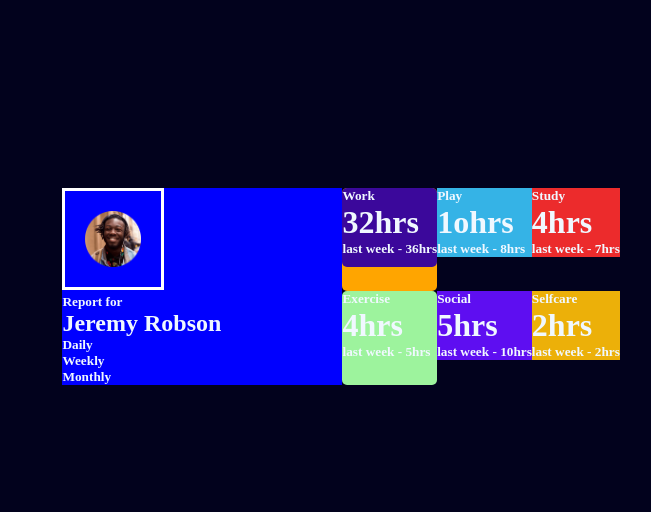
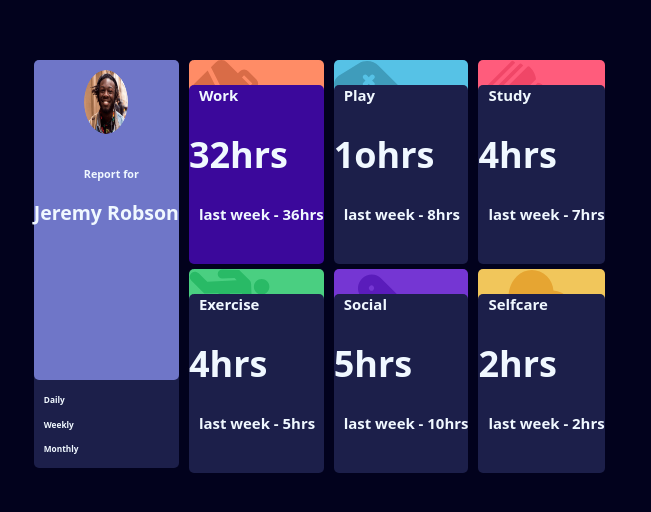
Before and after one commit to Simoh8/assesment, a plain HTML site: page index.html in a window 1280 px wide. Shown: the part 136-648 px from the top of the page, without its empty margins (316-967 px from the left). Drawn offline with Linux system fonts and the light colour scheme.

Commit message:
another version

```diff
--- a/index.html
+++ b/index.html
@@ -11,23 +11,32 @@
   <!-- Feel free to remove these styles or customise in your own stylesheet 👍 -->
  <link rel="stylesheet" href="style.css">
 </head>
+
+
 <body style="background-color: rgb(2, 2, 29);" >
   <div class="container">
+
+
+    <!-- content -->
     <div class="content">
 
-      <div class="div1" style="background-color: blue;">
-        <div class="prof" >
+<!-- div one  -->
+      <div class="div1" style="background-color: hsl(235, 46%, 20%);">
+    <div class="prof"  style="background-color: hsl(235, 45%, 61%);">
 
-  <img src="images\image-jeremy.png" height="20%" width="20%" alt="">
-<h5 style="color: aliceblue;"> Report for</h5>
+       <img src="images\image-jeremy.png" height="20%" width="20%" alt="">
 
-<h2>Jeremy Robson</h1>
+       <h5 style="color: aliceblue;"> Report for</h5>
+
+       <h2>Jeremy Robson</h1>
     </div>
  <h5> Daily</h5>
  <h5> Weekly</h5>
  <h5> Monthly</h5>
 
       </div>
+
+      <!-- div two -->
       <div  class="div2">
 
         <div class="body1" style="background-color: rgb(59, 8, 155);" >
@@ -39,8 +48,10 @@
       </div>
     </div>
 
+
+    <!-- div three -->
     <div  class="div3">
-      <div class="body2" style="background-color: rgb(53, 179, 230);">
+      <div class="body2" style="background-color: hsl(235, 46%, 20%);">
       <h5> Play</h5>
       <h1>1ohrs</h1><!-- weekly -->
       <h5>last week - 8hrs</h5>
@@ -48,15 +59,15 @@
     </div>
   </div>
   <div  class="div4">
-    <div class="body3"  style="background-color: rgba(241, 44, 44, 0.979);">
+    <div class="body3"  style="background-color:hsl(235, 46%, 20%);">
     <h5> Study</h5>
     <h1>4hrs</h1><!-- weekly -->
     <h5>last week - 7hrs</h5>
 
   </div>
 </div>
-<div  class="div5" style="background-color: rgb(157, 243, 157);">
-  <div class="body4">
+<div  class="div5" >
+  <div class="body4" style="background-color: hsl(235, 46%, 20%);">
   <h5> Exercise</h5>
   <h1>4hrs</h1><!-- weekly -->
   <h5>last week - 5hrs</h5>
@@ -64,7 +75,7 @@
 </div>
 </div>
 <div  class="div6">
-  <div class="body5" style="background-color: rgb(94, 14, 241);">
+  <div class="body5" style="background-color: hsl(235, 46%, 20%);">
   <h5> Social</h5>
   <h1>5hrs</h1><!-- weekly -->
   <h5>last week - 10hrs</h5>
@@ -72,7 +83,8 @@
 </div>
 </div>
 <div  class="div7">
-  <div class="body6" style="background-color: rgb(236, 176, 9);">
+
+  <div class="body6" style="background-color: hsl(235, 46%, 20%);">
   <h5> Selfcare</h5>
   <h1>2hrs</h1><!-- weekly -->
   <h5>last week - 2hrs</h5>
--- a/style.css
+++ b/style.css
@@ -1,73 +1,91 @@
-.attribution { font-size: 11px; text-align: center; }
-.attribution a { color: hsl(228, 45%, 44%); }
 
-*{
-    margin: 0px;
-    padding: 0px;
-}
+
 .container{
     width: 98vw;
     height: 98vh;
     display: grid;
     justify-items: center;
     align-items: center;
-}
-
-body{
-    margin: 10px;
-    padding: 20px;
 
 }
 
+
+
 .div1{
     grid-area :one;
+    font-size: 10px;
+    border-radius: 5px;
+    background-color: hsl(246, 80%, 60%);
+
+
+
 
 
 }
 .div2{
     border-radius: 5px;
+    background-repeat: no-repeat;
+    grid-area :two;
+    background-color: hsl(15, 100%, 70%);
+    background-image: url(./images/icon-work.svg);
+    border-radius: 5px;
 
-    grid-area :two;
-    background-color: rgb(255, 165, 0);
+
+}.div3{
+    background-color: hsl(195, 74%, 62%);
+    grid-area :three;
+    background-repeat: no-repeat;
+    background-image: url(./images/icon-play.svg);
     border-radius: 5px;
-    background-image: url("images\icon-play.svg");
-    border-radius: 5px;
-}
-.div3{
 
-    grid-area :three;
-    background-image: url("images\icon-play.svg");
-    border-radius: 20px;
 }
 .div4{
     border-radius: 5px;
+    background-repeat: no-repeat;
     grid-area :four;
-    background-image: url("images\icon-play.svg");
+    background-color: hsl(348, 100%, 68%);
+    background-image: url(./images/icon-study.svg);
 }
 .div5{
+    background-repeat: no-repeat;
     border-radius: 5px;
     grid-area :five;
-    background-image: url("images\icon-play.svg");
+    background-color:  hsl(145, 58%, 55%);
+    background-image: url("./images/icon-exercise.svg");
 }
 .div6{
+    background-repeat: no-repeat;
     border-radius: 5px;
     grid-area :six;
-    background-image: url("images\icon-play.svg");
+    background-color: hsl(264, 64%, 52%);
+    background-image: url(./images/icon-social.svg);
 }
 .div7{
+    background-repeat: no-repeat;
+    background-color:   hsl(43, 84%, 65%);
+    grid-area :seven;
+    background-position: top;
     border-radius: 5px;
-    grid-area :seven;
-    background-image: url("images\icon-play.svg");
+    background-image: url(./images/icon-self-care.svg);
 }
 
 .prof{
-    border-radius: 5px;
+   height: 40vh;
+   border-radius: 5px;
+   justify-items: center;
+   font-size: small;
+
+
 }
 .content{
 
     display: grid;
-    height: 90%;
-    width: 90%;
+    justify-content: space-around;
+    gap: 10px;
+    height: 98%;
+    width: 98%;
+    font-size: 18px;
+    font-family: system-ui, -apple-system, BlinkMacSystemFont, 'Segoe UI', Roboto, Oxygen, Ubuntu, Cantarell, 'Open Sans', 'Helvetica Neue', sans-serif;
     color: aliceblue;
     justify-content: center;
     align-content:center ;
@@ -89,33 +107,53 @@ h4{
 }
 h5{
     color: aliceblue;
+    display: flex;
+    flex-direction: row;
+    justify-items:center ;
+    padding-left: 10px;
+
 }
 
 
 img{
-    padding: 20px;
-    border: solid white ;
+
+    width: 44px;
+    border-radius: 50%;
+    border-color: aliceblue;
+    border: 2px;
+    padding: 10px;
 }
 .body1{
     border-radius: 5px;
-    padding-bottom: 10px;
+    padding:0px 0px;
+    height: 90%;
+
+
 
 }
-.body1{
+.body2{
+    height: 90%;
+    border-radius: 5px;
+    justify-content: center;
+    align-items: center;
+    background-color: hsl(235, 46%, 20%);
 
 }
-.body1{
+.body3{
+
+    height: 90%;
+    border-radius: 5px;
 
 }
-.body1{
-
+.body4{
+    height: 90%;
+    border-radius: 5px;
 }
-.body1{
-
+.body5{
+    height: 90%;
+    border-radius: 5px;
 }
-.body1{
-
+.body6{
+    height: 90%;
+    border-radius: 5px;
 }
-.body1{
-
-}
```
